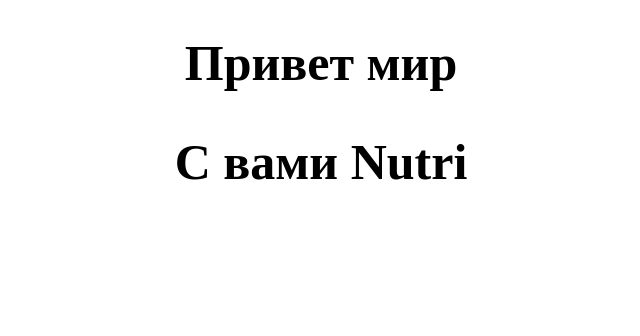
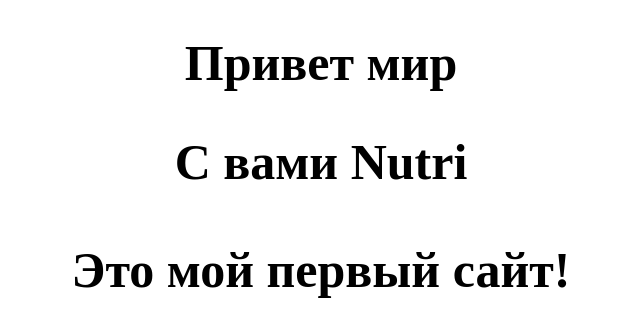
Before and after one commit to Nutri4ek/HELLO-WORLD-, a plain HTML site: page index.html in a window 1280 px wide. Shown: the whole page, without its empty margins (319-959 px from the left). Drawn offline with Linux system fonts and the light colour scheme.

Commit message:
Update index.html

```diff
--- a/index.html
+++ b/index.html
@@ -8,5 +8,7 @@
 <body>
    <h1>Привет мир</h1>
    <h2>С вами Nutri</h2>
+   <h3>Это мой первый сайт!</h3>
+
 </body>
 </html>
```
